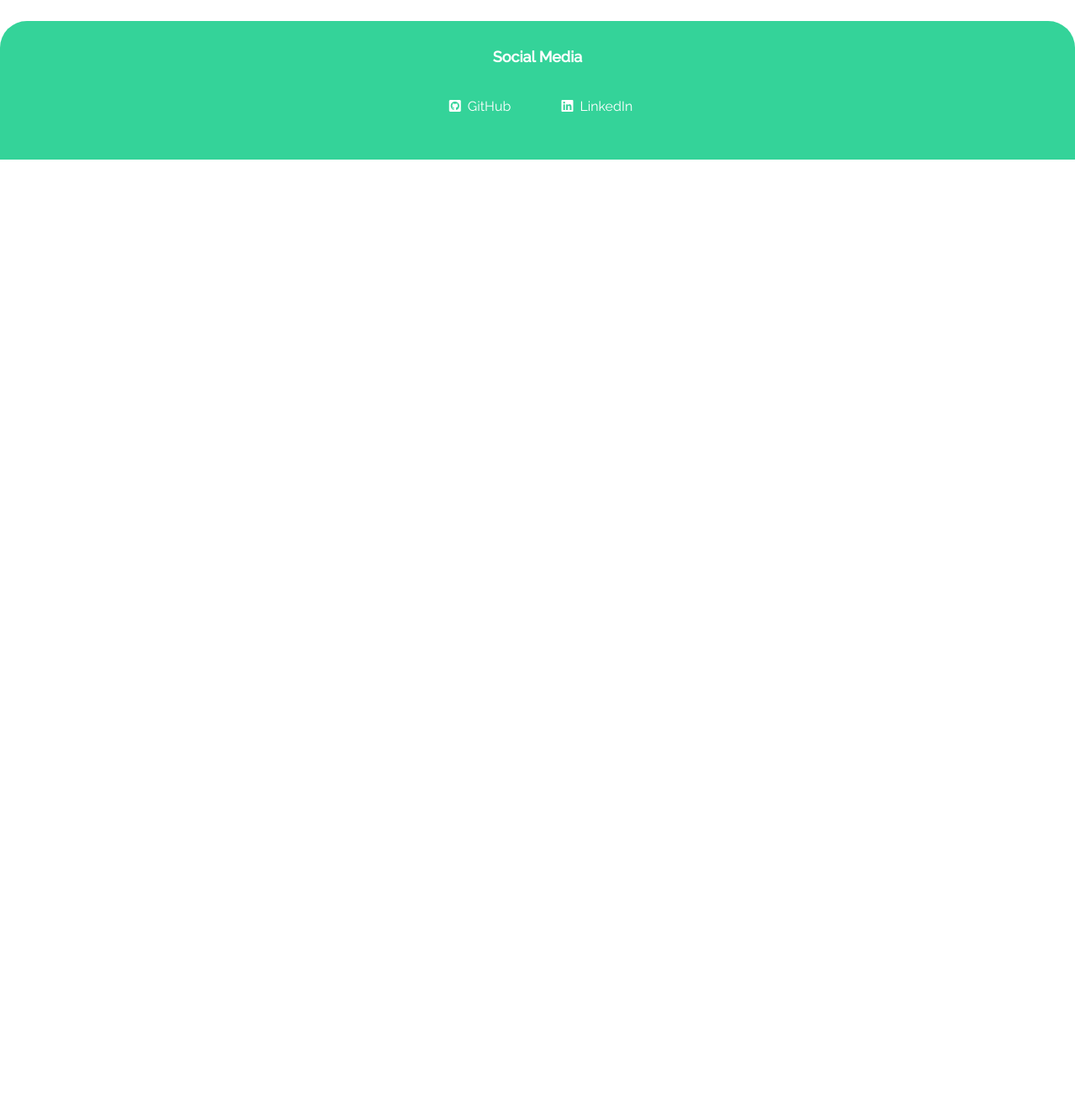
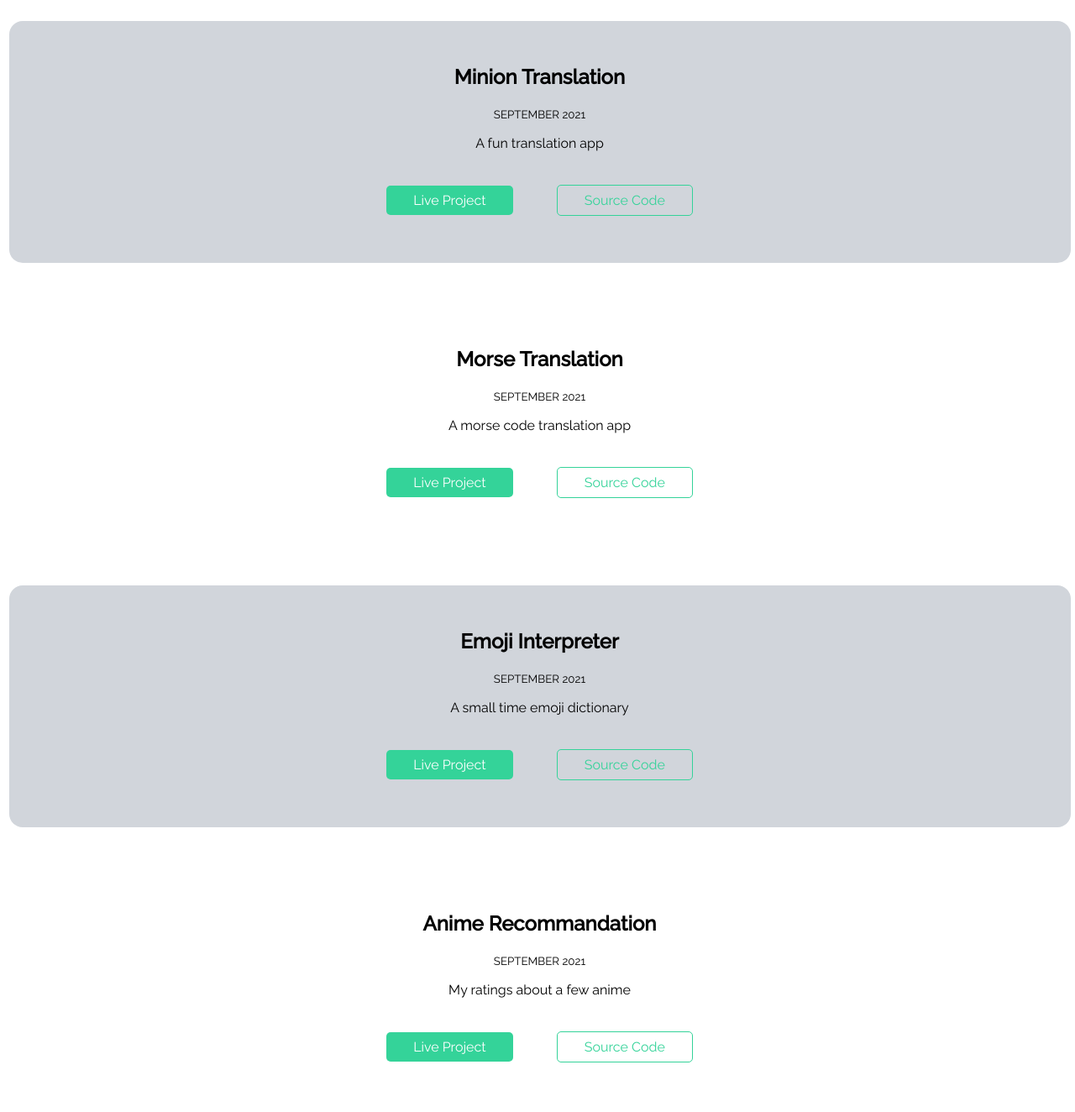
Before and after one commit to rr789451/NeoGCamp-WeekThree, a plain HTML site: page projects.html in a window 1280 px wide. Shown: the part 960-2284 px from the top of the page at 84% size. Before the commit the page ends 1150 px from the top, so only its background shows below. Drawn offline with Linux system fonts and the light colour scheme.

Commit message:
New Projects added

```diff
--- a/projects.html
+++ b/projects.html
@@ -51,6 +51,46 @@
                 <a href="https://github.com/rr789451/NeoGCamp-WeekTwo" target="blank" class="left-space link secondary-link" >Source Code</a>
             </article>
         </li>
+
+        <li>
+            <article class="project-list container container-center off-white">
+                <h1>Minion Translation</h1>
+                <small>SEPTEMBER 2021</small>
+                <p>A fun translation app</p>
+                <a href="https://minionsfuntranslation.netlify.app/" target="blank" class="left-space link primary-link" >Live Project</a>
+                <a href="https://github.com/rr789451/NeoGCamp-WeekSix" target="blank" class="left-space link secondary-link" >Source Code</a>
+            </article>
+        </li>
+
+        <li>
+            <article class="project-list container container-center">
+                <h1>Morse Translation</h1>
+                <small>SEPTEMBER 2021</small>
+                <p>A morse code translation app</p>
+                <a href="https://morse-codetranslator.netlify.app/" target="blank" class="left-space link primary-link" >Live Project</a>
+                <a href="https://github.com/rr789451/NeoGCamp-WeekSeven" target="blank" class="left-space link secondary-link" >Source Code</a>
+            </article>
+        </li>
+
+        <li>
+            <article class="project-list container container-center off-white">
+                <h1>Emoji Interpreter</h1>
+                <small>SEPTEMBER 2021</small>
+                <p>A small time emoji dictionary</p>
+                <a href="https://toe2u.csb.app/" class="left-space link primary-link" >Live Project</a>
+                <a href="https://github.com/rr789451/NeoGCamp-WeekEight" target="blank" class="left-space link secondary-link" >Source Code</a>
+            </article>
+        </li>
+
+        <li>
+            <article class="project-list container container-center">
+                <h1>Anime Recommandation</h1>
+                <small>SEPTEMBER 2021</small>
+                <p>My ratings about a few anime</p>
+                <a href="https://eivoq.csb.app/" class="left-space link primary-link" >Live Project</a>
+                <a href="https://github.com/rr789451/NeoGCamp-WeekNine" target="blank" class="left-space link secondary-link" >Source Code</a>
+            </article>
+        </li>
     </ul>
 
     <!--Footer-->
```
